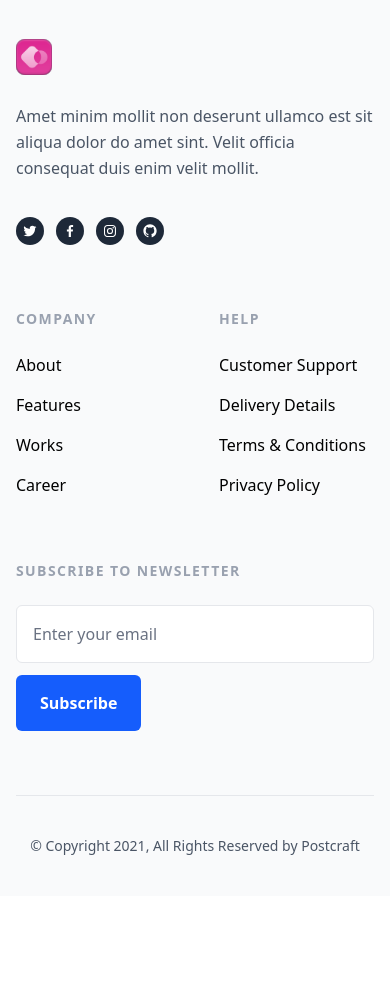
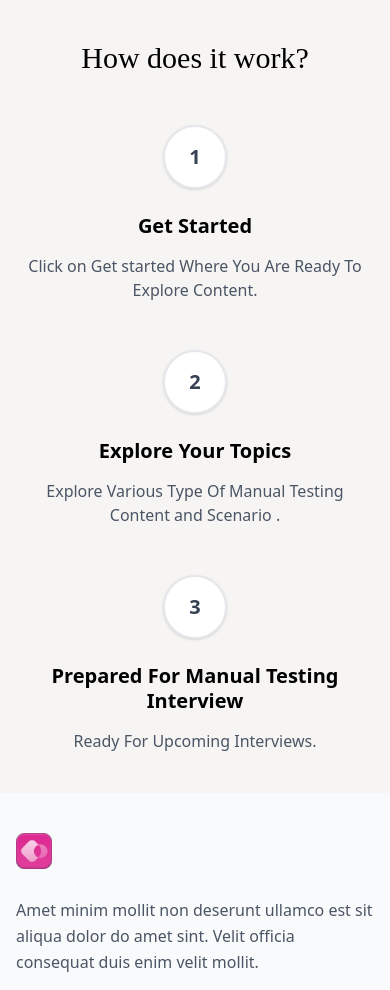
Before and after one commit to Abhishekk-bari/Manual_Testing, a React (Vite) app: page / in a window 390 px wide. Shown: the part 2980-3970 px from the top of the page. Before the commit the page ends 3876 px from the top, so only its background shows below. Built offline with nearby package versions, Linux system fonts and the light colour scheme; the HTML template or start-up script is replaced by a standard one.

Commit message:
done with some pages

```diff
--- a/src/App.tsx
+++ b/src/App.tsx
@@ -10,12 +10,11 @@ import Dashboard from "./component/Dashboard/Dashboard";
 import SecurityTesting from "./component/Dashboard/Pages/SecurityTesting";
 import Loader from './component/Loader/Loader'
 import { useEffect, useState } from "react";
-// import Features from "./component/Home/Features";
-// import Feature from "./component/Feature";
 
 import Bento from './component/Home/Bento'
 import Review from "./component/Home/Review";
 import Footer from "./component/Home/Footer";
+import Work from "./component/Home/Work";
 
 export default function App() {
   const location = useLocation();
@@ -48,10 +47,9 @@ export default function App() {
               <Review />
               {/* <Para /> */}
               <Bento />
+              <Work />
               <Footer />
-              {/* <Features /> */}
               {/* <Tabs /> */}
-              {/* <Feature/> */}
             </>
           }
         />
--- a/src/component/Dashboard/Pages/FunctionalTesting.tsx
+++ b/src/component/Dashboard/Pages/FunctionalTesting.tsx
@@ -9,12 +9,12 @@ const FunctionalTesting: React.FC = () => {
       <div>
         <h1 className="text-center text-5xl font-bold text-zinc-800 mb-4">Functional Testing</h1>
         <div className="flex items-center justify-center pt-10">
-        <img src={img} className="w-[78vw] h-[40vw]"/>
+        <img src={img} className="w-[71vw] h-[35vw] rounded-2xl"/>
         </div>
       </div>
 
-      <div className="p-48">
-      <p className="text-lg text-black font-semibold pb-10">
+      <div className="p-50">
+      <p className="text-xl text-black font-semibold pb-10">
           Functional testing ensures that a software system meets the functional requirements by validating its expected behavior. It plays a crucial role in delivering a high-quality, reliable application.
         </p>
   {/* Definition Section */}
@@ -102,11 +102,11 @@ const FunctionalTesting: React.FC = () => {
       </div>
 
       {/* Types of Functional Testing Section */}
-      <div className="mb-8">
+      <div className="mb-8 ">
         <h2 className="text-2xl font-semibold text-gray-900 mb-4 flex items-center">
           <FaCogs className="mr-2 text-blue-500" /> Types of Functional Testing
         </h2>
-        <ol className="list-decimal list-inside space-y-2 pl-5">
+        <ol className="list-decimal list-inside space-y-2 pl-5 text-lg">
           <li><strong>Unit Testing:</strong> Testing individual software components.</li>
           <li><strong>Integration Testing:</strong> Verifying interactions between modules.</li>
           <li><strong>System Testing:</strong> Testing the entire application.</li>
@@ -119,7 +119,7 @@ const FunctionalTesting: React.FC = () => {
         <h2 className="text-2xl font-semibold text-gray-900 mb-4 flex items-center">
           <FaShoppingCart className="mr-2 text-purple-500" /> Real-Life Examples
         </h2>
-        <ol className="list-decimal list-inside space-y-2 pl-5">
+        <ol className="list-decimal list-inside space-y-2 pl-5 text-lg">
           <li>
             <strong>Banking Application:</strong> Ensuring correct money transfers between accounts.
           </li>
@@ -140,7 +140,7 @@ const FunctionalTesting: React.FC = () => {
         <h2 className="text-2xl font-semibold text-gray-900 mb-4 flex items-center">
           <FaDatabase className="mr-2 text-purple-500" /> Popular Functional Testing Tools
         </h2>
-        <ol className="list-decimal list-inside space-y-2 pl-5">
+        <ol className="list-decimal list-inside space-y-2 pl-5 text-lg">
           <li>
             <strong>Selenium:</strong> Automates browser testing.
           </li>
--- a/src/component/Feature.tsx
+++ /dev/null
@@ -1,33 +0,0 @@
-
-function Feature() {
-    const features = [
-        {
-          title: "Comprehensive Testing Scenarios",
-          description: "Access a wide range of testing scenarios for various types of testing.",
-        },
-        {
-          title: "Categorized by Testing Types",
-          description: "Easily find scenarios for functional, performance, security, and more.",
-        },
-        {
-          title: "Contribute and Share Your Scenarios",
-          description: "Help the community by adding your own testing scenarios.",
-        },
-      ];
-
-      return (
-        <div className="py-16 px-4 bg-[#e4bfc7]  rounded-xl">
-          <h2 className="text-4xl font-bold text-center mb-12">Why Choose Us?</h2>
-          <div className="grid grid-cols-1 md:grid-cols-3 gap-8">
-            {features.map((feature, index) => (
-              <div key={index} className="bg-white p-6 rounded-lg shadow-md">
-                <h3 className="text-xl font-semibold mb-4">{feature.title}</h3>
-                <p className="text-gray-600">{feature.description}</p>
-              </div>
-            ))}
-          </div>
-        </div>
-      );
-    };
-
-export default Feature;
--- a/src/component/Home/Features.tsx
+++ /dev/null
@@ -1,28 +0,0 @@
-
-function Features() {
-
-  return (
-    <div className="bg-[#f6f5f3] flex items-center justify-center w-fit">
-    <div className=" h-[31vw] bg-[#216944] rounded-full">
-        <div className="flex space-x-8 p-18">
-      {/* Card 1 */}
-      <div className="border-5 border-gray-300  border-dashed rounded-lg p-10 w-1/2">
-        <p className="text-gray-100 text-4xl font-bold">
-          Manual testing involves manually executing test cases without the use of automation tools. It is essential for exploratory, usability, and ad-hoc testing.
-        </p>
-      </div>
-
-      {/* Card 2 */}
-      <div className=" bg-[#174930] rounded-xl p-10 shadow-md w-1/2">
-        <h2 className="text-5xl font-bold mb-4 text-white">Benefits of Manual Testing</h2>
-        <p className="text-gray-100 text-3xl">
-          Manual testing allows testers to identify visual and usability issues, provides human insight, and is ideal for small projects or when automation is not feasible.
-        </p>
-      </div>
-    </div>
-    </div>
-    </div>
-  );
-};
-
-export default Features;
--- /dev/null
+++ b/src/component/Home/Work.tsx
@@ -0,0 +1,48 @@
+
+
+const Work = () => {
+    return (
+        <section className="py-10 bg-[#f6f5f3] sm:py-16 lg:py-24">
+            <div className="px-4 mx-auto max-w-7xl sm:px-6 lg:px-8">
+                <div className="max-w-2xl mx-auto text-center">
+                    <h2 className="text-3xl font-[NippoVariable] leading-tight text-black sm:text-4xl lg:text-6xl">How does it work?</h2>
+                    {/* <p className="max-w-lg mx-auto mt-4 text-base leading-relaxed text-gray-600">Amet minim mollit non deserunt ullamco est sit aliqua dolor do amet sint. Velit officia consequat duis.</p> */}
+                </div>
+
+                <div className="relative mt-12 lg:mt-20">
+                    <div className="absolute inset-x-0 hidden xl:px-44 top-2 md:block md:px-20 lg:px-28">
+                        <img className="w-full" src="https://cdn.rareblocks.xyz/collection/celebration/images/steps/2/curved-dotted-line.svg" alt="" />
+                    </div>
+
+                    <div className="relative grid grid-cols-1 text-center gap-y-12 md:grid-cols-3 gap-x-12">
+                        <div>
+                            <div className="flex items-center justify-center w-16 h-16 mx-auto bg-white border-2 border-gray-200 rounded-full shadow">
+                                <span className="text-xl font-semibold text-gray-700"> 1 </span>
+                            </div>
+                            <h3 className="mt-6 text-xl font-semibold leading-tight text-black md:mt-10">Get Started</h3>
+                            <p className="mt-4 text-base text-gray-600">Click on Get started Where You Are Ready To Explore Content.</p>
+                        </div>
+
+                        <div>
+                            <div className="flex items-center justify-center w-16 h-16 mx-auto bg-white border-2 border-gray-200 rounded-full shadow">
+                                <span className="text-xl font-semibold text-gray-700"> 2 </span>
+                            </div>
+                            <h3 className="mt-6 text-xl font-semibold leading-tight text-black md:mt-10">Explore Your Topics</h3>
+                            <p className="mt-4 text-base text-gray-600">Explore Various Type Of Manual Testing Content and Scenario .</p>
+                        </div>
+
+                        <div>
+                            <div className="flex items-center justify-center w-16 h-16 mx-auto bg-white border-2 border-gray-200 rounded-full shadow">
+                                <span className="text-xl font-semibold text-gray-700"> 3 </span>
+                            </div>
+                            <h3 className="mt-6 text-xl font-semibold leading-tight text-black md:mt-10">Prepared For Manual Testing Interview</h3>
+                            <p className="mt-4 text-base text-gray-600">Ready For Upcoming Interviews.</p>
+                        </div>
+                    </div>
+                </div>
+            </div>
+        </section>
+    );
+}
+
+export default Work;
```
